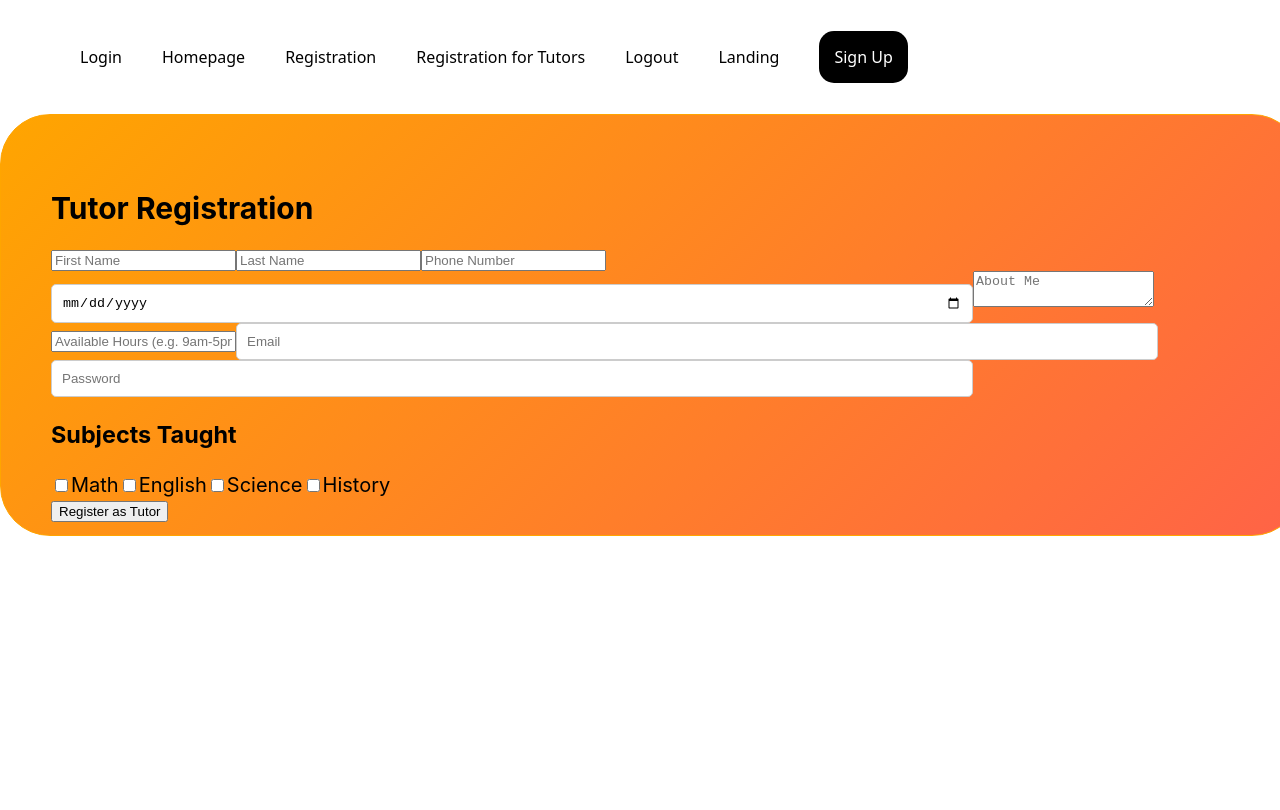
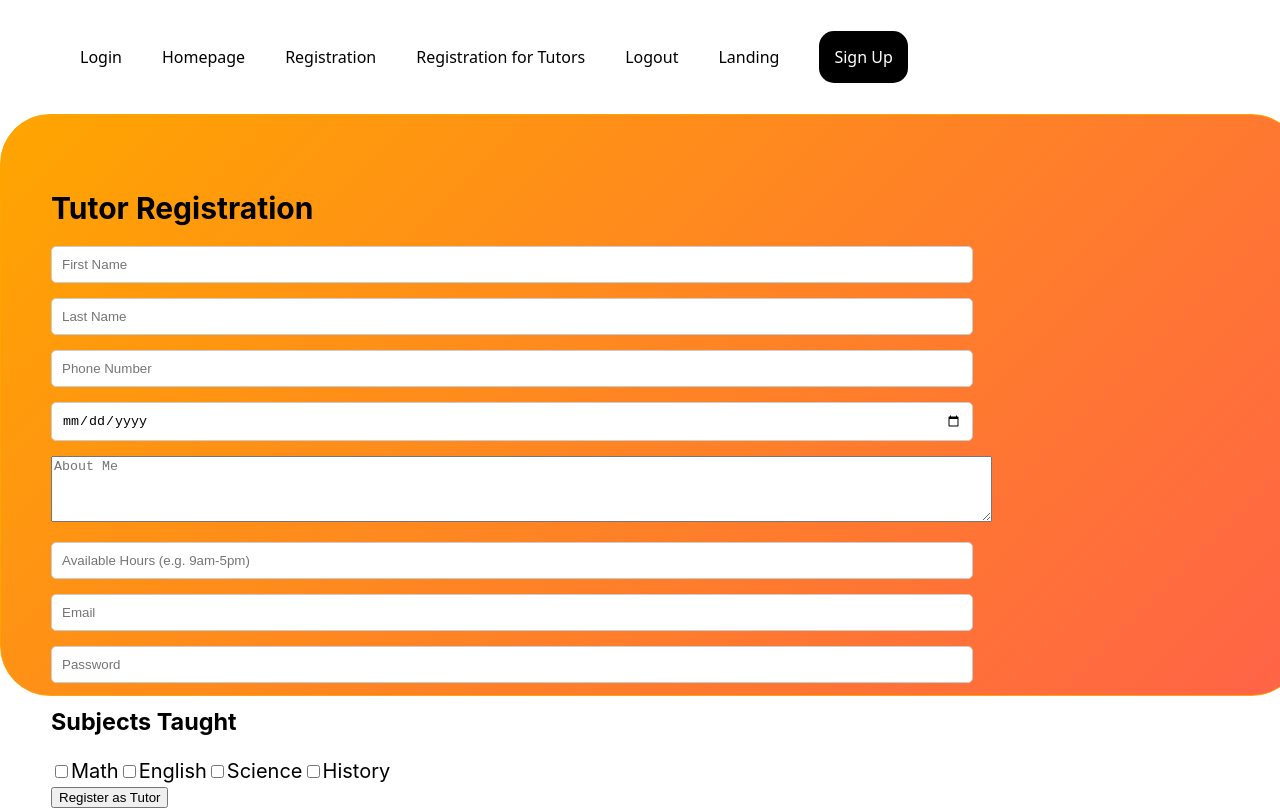
Before and after one commit to jagganjestine/CS4485, a React (Create React App) app in the folder online-tutoring/: page /registrationtutors in a window 1280 px wide. Shown: the top 810 px of the page. Built offline with nearby package versions, Linux system fonts and the light colour scheme.

Commit message:
more reg page fixes

```diff
--- a/online-tutoring/src/components/RegistrationTutors.css
+++ b/online-tutoring/src/components/RegistrationTutors.css
@@ -6,7 +6,8 @@
     border: 1px solid #FFA500;
     border-radius: 50px;
     width: 1200px;
-    height: 40vh;
+    height: 60vh;
+
 
   }
 
@@ -36,3 +37,22 @@
     color:black;
     transition: 0.5s;
 }
+
+.form-group {
+    margin-bottom: 15px;
+    display: block;
+  }
+
+  input[type="first name"],
+  input[type="last name"],
+  input[type="phone number"],
+  input[type="school]"],
+  input[type="about me"],
+  input[type="hours"],
+  input[type="email"],
+  input[type="password"] {
+    width: 75%;
+    padding: 10px;
+    border: 1px solid #ccc;
+    border-radius: 5px;
+  }
--- a/online-tutoring/src/components/RegistrationTutors.js
+++ b/online-tutoring/src/components/RegistrationTutors.js
@@ -87,18 +87,18 @@ function TutorRegistration() {
 
   return (
     <div>
-      <div className="test">
+  <div className="test">
   <div className="tutor-registration-container">
     <div>
       <h2>Tutor Registration</h2>
-      <input type="text" placeholder="First Name" onChange={(e) => setFirstName(e.target.value)} />
-      <input type="text" placeholder="Last Name" onChange={(e) => setLastName(e.target.value)} />
-      <input type="text" placeholder="Phone Number" onChange={(e) => setPhoneNumber(e.target.value)} />
-      <input type="date" placeholder="Birthday" onChange={(e) => setBirthday(e.target.value)} />
-      <textarea placeholder="About Me" onChange={(e) => setAboutMe(e.target.value)}></textarea>
-      <input type="text" placeholder="Available Hours (e.g. 9am-5pm)" onChange={(e) => setAvailableHours(e.target.value)} />
-      <input type="email" placeholder="Email" onChange={(e) => setEmail(e.target.value)} />
-      <input type="password" placeholder="Password" onChange={(e) => setPassword(e.target.value)} />
+      <div className="form-group"> <input type="first name" placeholder="First Name" onChange={(e) => setFirstName(e.target.value)} /> </div>
+      <div className="form-group"> <input type="last name" placeholder="Last Name" onChange={(e) => setLastName(e.target.value)} /> </div>
+      <div className="form-group"> <input type="phone number" placeholder="Phone Number" onChange={(e) => setPhoneNumber(e.target.value)} /> </div>
+      <div className="form-group"> <input type="date" placeholder="Birthday" onChange={(e) => setBirthday(e.target.value)} /> </div>
+      <div className="form-group"> <textarea type= "about me" placeholder="About Me" rows={4} cols={115} onChange={(e) => setAboutMe(e.target.value)}></textarea> </div>
+      <div className="form-group"> <input type="hours" placeholder="Available Hours (e.g. 9am-5pm)" onChange={(e) => setAvailableHours(e.target.value)} /> </div>
+      <div className="form-group"> <input type="email" placeholder="Email" onChange={(e) => setEmail(e.target.value)} /> </div>
+      <div className="form-group"> <input type="password" placeholder="Password" onChange={(e) => setPassword(e.target.value)} /> </div>
 
       <div>
         <h3>Subjects Taught</h3>
@@ -125,6 +125,7 @@ function TutorRegistration() {
     </div>
     </div>
     </div>
+
     <div className='bottom-nav'>
             <div className='links'>
             <Link to="/">Login</Link>
```
